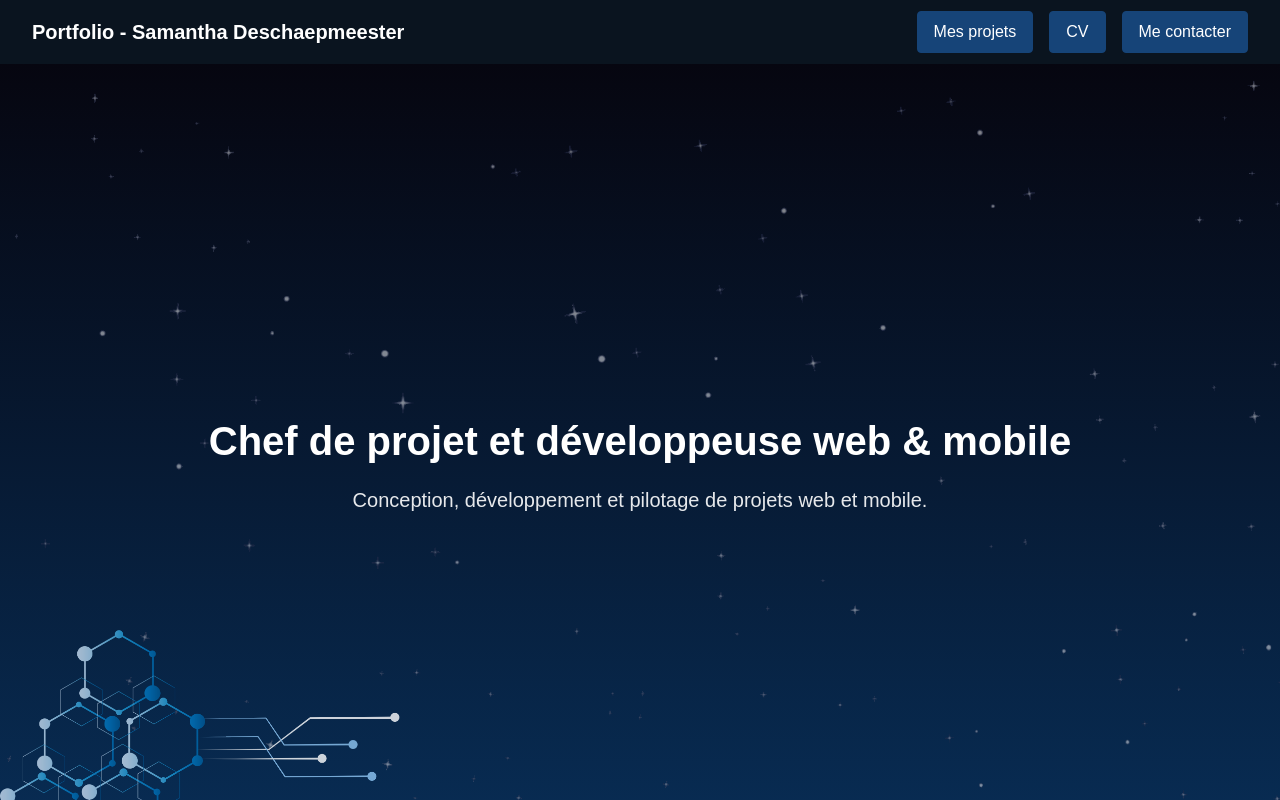
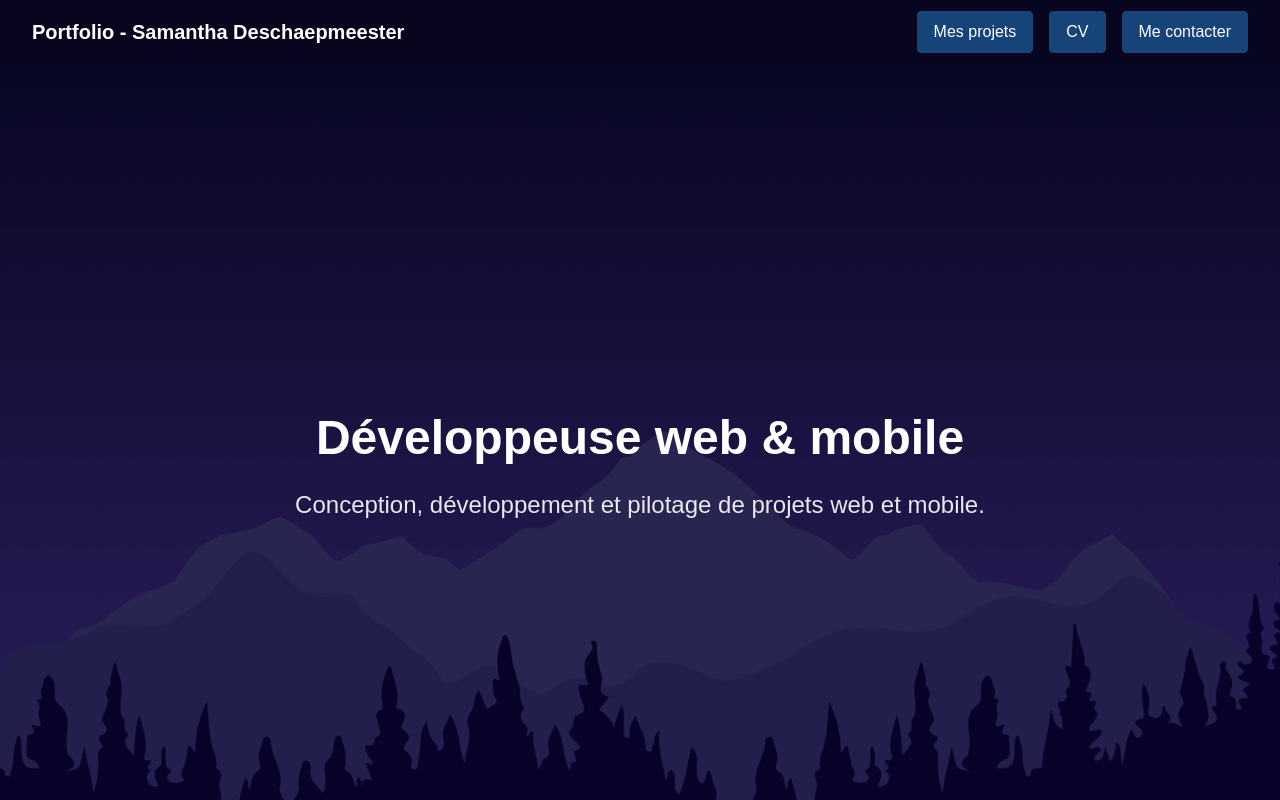
Before and after one commit to sdeschaepmeester/My-Portfolio, a Next.js app: page / in a window 1280 px wide. Built offline with nearby package versions, Linux system fonts and the light colour scheme.

Commit message:
Update hero page

```diff
--- a/src/app/components/sections/SectionHero.tsx
+++ b/src/app/components/sections/SectionHero.tsx
@@ -4,23 +4,17 @@ export default function SectionHero() {
             {/* ---------------- Sparkle background ---------------- */}
             <div className="absolute inset-0 z-0">
                 <img
-                    src="/home_bg.gif"
+                    src="/home_bg.png"
                     alt="Background Sparkle"
-                    className="w-full h-full object-cover opacity-50"
+                    className="w-full h-full object-cover opacity-100"
                 />
             </div>
-            {/* ---------------- Decorative shape ---------------- */}
-            <img
-                src="/form1.png"
-                alt="Forme décorative bas gauche"
-                className="absolute bottom-0 left-0 w-[50vw] max-w-[400px] opacity-80 z-10"
-            />
             {/* ---------------- Main content ---------------- */}
             <div className="relative z-20 mx-auto px-4 text-center text-white">
-                <h1 className="font-bold mb-4 break-words text-[clamp(1.25rem,4vw,2.5rem)] leading-tight md:leading-snug">
-                    Chef de projet et développeuse web & mobile
+                <h1 className="font-bold mb-4 break-words text-[clamp(1.25rem,4vw,3rem)] leading-tight md:leading-snug">
+                    Développeuse web & mobile
                 </h1>
-                <p className="max-w-3xl mx-auto text-[clamp(0.875rem,2vw,1.25rem)] text-neutral-lighter opacity-90">
+                <p className="max-w-3xl mx-auto text-[clamp(0.875rem,2vw,1.5rem)] text-neutral-lighter opacity-90">
                     Conception, développement et pilotage de projets web et mobile.
                 </p>
             </div>
--- a/tailwind.config.ts
+++ b/tailwind.config.ts
@@ -19,7 +19,7 @@ const config: Config = {
           DEFAULT: "#082E57",
           dark: "#031D39",
           darker: "#00132A",
-          darkest: "#08121d"
+          darkest: "#06031c"
         },
         secondary: {
           lighter: "#727A97",
```
Also changed, not shown: public/home_bg.png.
